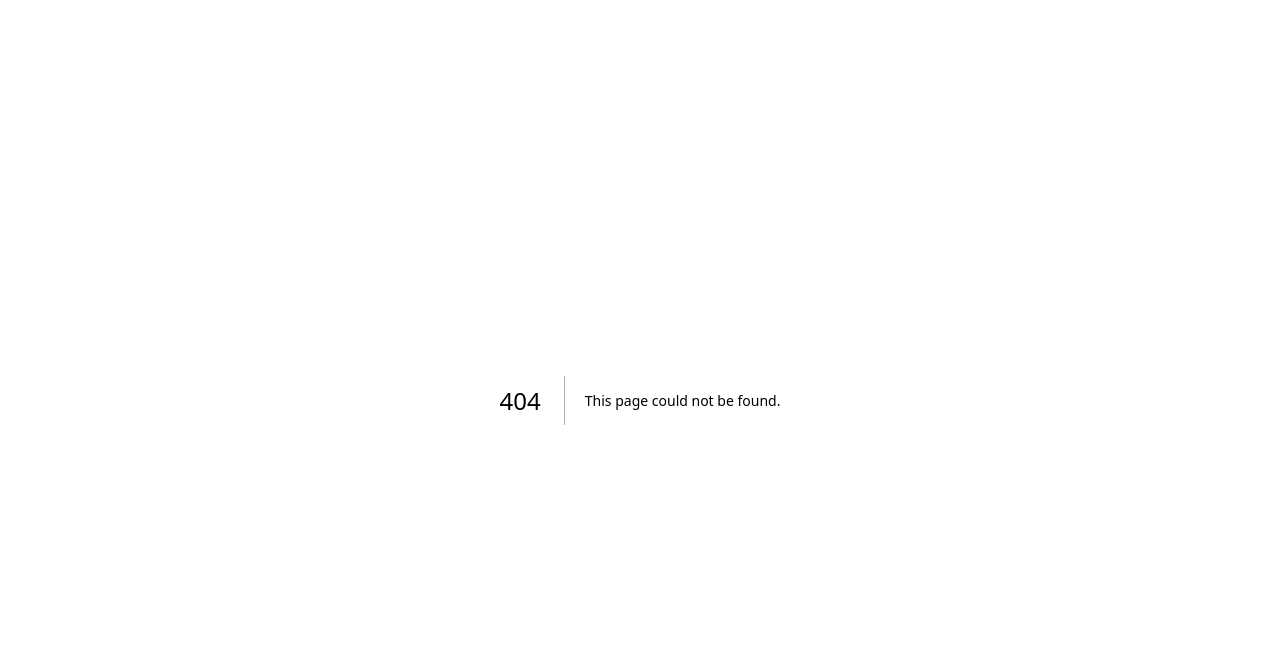
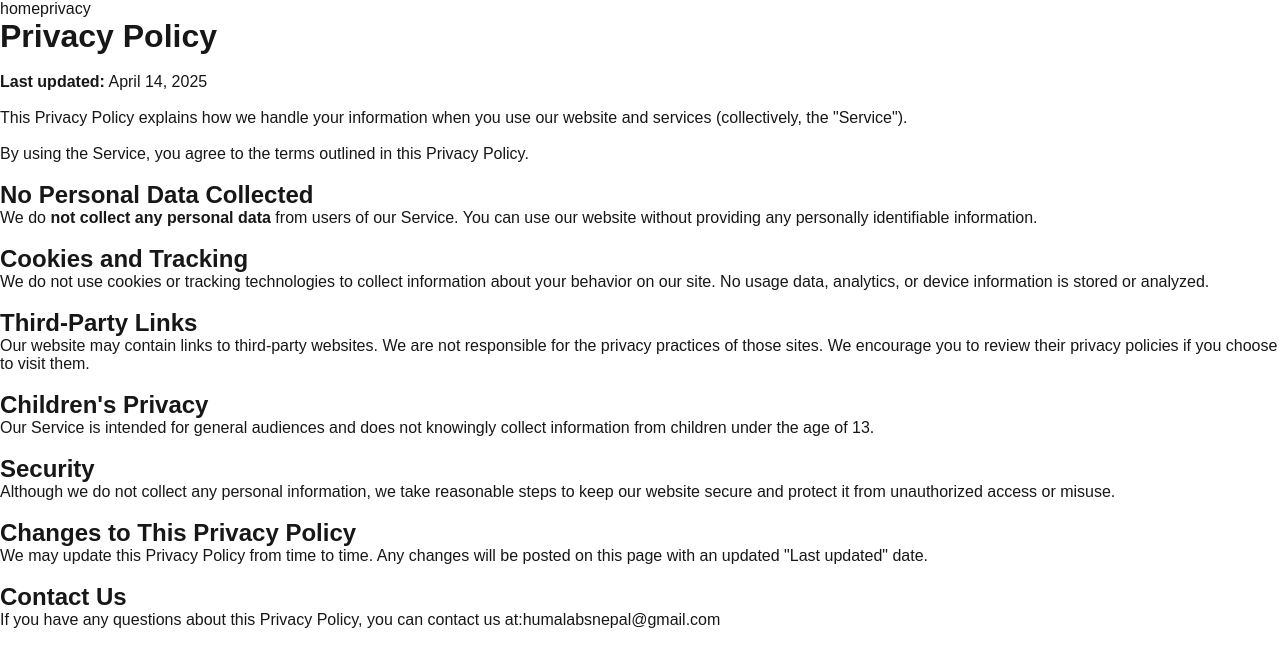
Before and after one commit to anil9t5/32skills, a Next.js app: page /pages/privacy-policy in a window 1280 px wide. Before the commit this address had no page. Shown: the top 666 px of the page. Built offline with nearby package versions, Linux system fonts and the light colour scheme.

Commit message:
Minor ui updates

```diff
--- /dev/null
+++ b/src/app/components/navbar/Navbar.js
@@ -0,0 +1,37 @@
+import Link from "next/link";
+
+const navItems = {
+  "/": {
+    name: "home",
+  },
+  "/pages/privacy-policy": {
+    name: "privacy",
+  },
+  //   "https://vercel.com/templates/next.js/portfolio-starter-kit": {
+  //     name: "deploy",
+  //   },
+};
+
+export function Navbar() {
+  return (
+    <aside>
+      <div>
+        <nav id="nav">
+          <div>
+            {Object.entries(navItems).map(([path, { name }]) => {
+              return (
+                <Link
+                  key={path}
+                  href={path}
+                  className="transition-all hover:text-neutral-800 dark:hover:text-neutral-200 flex align-middle relative py-1 px-2 m-1"
+                >
+                  {name}
+                </Link>
+              );
+            })}
+          </div>
+        </nav>
+      </div>
+    </aside>
+  );
+}
--- a/src/app/layout.js
+++ b/src/app/layout.js
@@ -1,5 +1,6 @@
 import localFont from "next/font/local";
 import "./globals.css";
+import { Navbar } from "./components/navbar/Navbar";
 
 const geistSans = localFont({
   src: "./fonts/GeistVF.woff",
@@ -21,6 +22,7 @@ export default function RootLayout({ children }) {
   return (
     <html lang="en">
       <body className={`${geistSans.variable} ${geistMono.variable}`}>
+        <Navbar />
         {children}
       </body>
     </html>
--- a/src/app/page.js
+++ b/src/app/page.js
@@ -5,7 +5,10 @@ import Link from "next/link";
 export default function Home() {
   return (
     <div className={styles.page}>
-      <main>{/* <h1>Welcome to 32skills</h1> */}</main>
+      <main>
+        <h1>anilhitang</h1>
+        <p>Try out some random fun stuff</p>
+      </main>
       <Link href="/pages/jokes">Jokes</Link>
       <Link href="/pages/lyrics">Lyrics</Link>
     </div>
--- /dev/null
+++ b/src/app/pages/privacy-policy/page.js
@@ -0,0 +1,84 @@
+"use client";
+
+import React from "react";
+
+const PrivacyPolicy = () => {
+  return (
+    <div className="container">
+      <h1>Privacy Policy</h1>
+      <br />
+      <p>
+        <strong>Last updated:</strong> April 14, 2025
+      </p>
+      <br />
+
+      <p>
+        This Privacy Policy explains how we handle your information when you use
+        our website and services (collectively, the "Service").
+      </p>
+      <br />
+
+      <p>
+        By using the Service, you agree to the terms outlined in this Privacy
+        Policy.
+      </p>
+      <br />
+
+      <h2>No Personal Data Collected</h2>
+      <p>
+        We do <strong>not collect any personal data</strong> from users of our
+        Service. You can use our website without providing any personally
+        identifiable information.
+      </p>
+      <br />
+
+      <h2>Cookies and Tracking</h2>
+      <p>
+        We do not use cookies or tracking technologies to collect information
+        about your behavior on our site. No usage data, analytics, or device
+        information is stored or analyzed.
+      </p>
+      <br />
+
+      <h2>Third-Party Links</h2>
+      <p>
+        Our website may contain links to third-party websites. We are not
+        responsible for the privacy practices of those sites. We encourage you
+        to review their privacy policies if you choose to visit them.
+      </p>
+      <br />
+
+      <h2>Children's Privacy</h2>
+      <p>
+        Our Service is intended for general audiences and does not knowingly
+        collect information from children under the age of 13.
+      </p>
+      <br />
+
+      <h2>Security</h2>
+      <p>
+        Although we do not collect any personal information, we take reasonable
+        steps to keep our website secure and protect it from unauthorized access
+        or misuse.
+      </p>
+      <br />
+
+      <h2>Changes to This Privacy Policy</h2>
+      <p>
+        We may update this Privacy Policy from time to time. Any changes will be
+        posted on this page with an updated "Last updated" date.
+      </p>
+      <br />
+
+      <h2>Contact Us</h2>
+      <p>
+        If you have any questions about this Privacy Policy, you can contact us
+        at:
+        <a href="mailto:humalabsnepal@gmail.com" target="_blank">
+          humalabsnepal@gmail.com
+        </a>
+      </p>
+    </div>
+  );
+};
+export default PrivacyPolicy;
```
